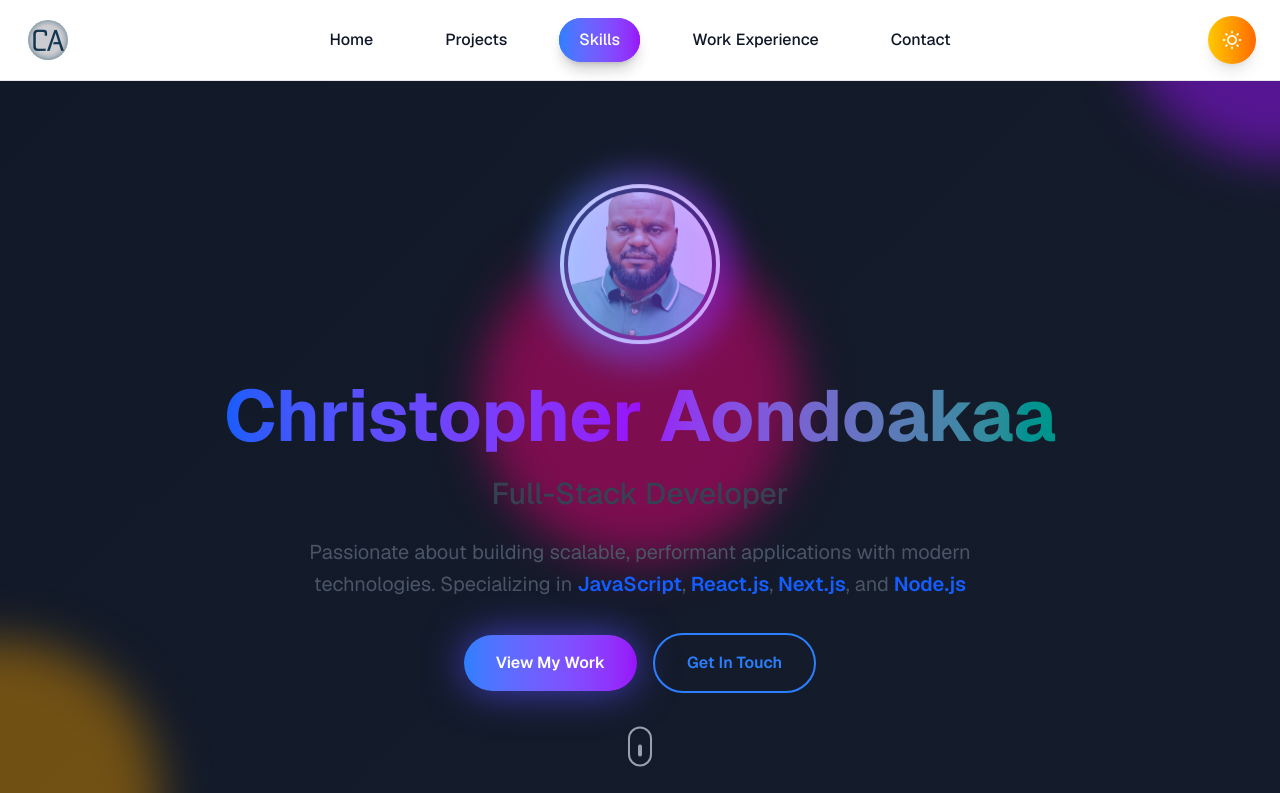
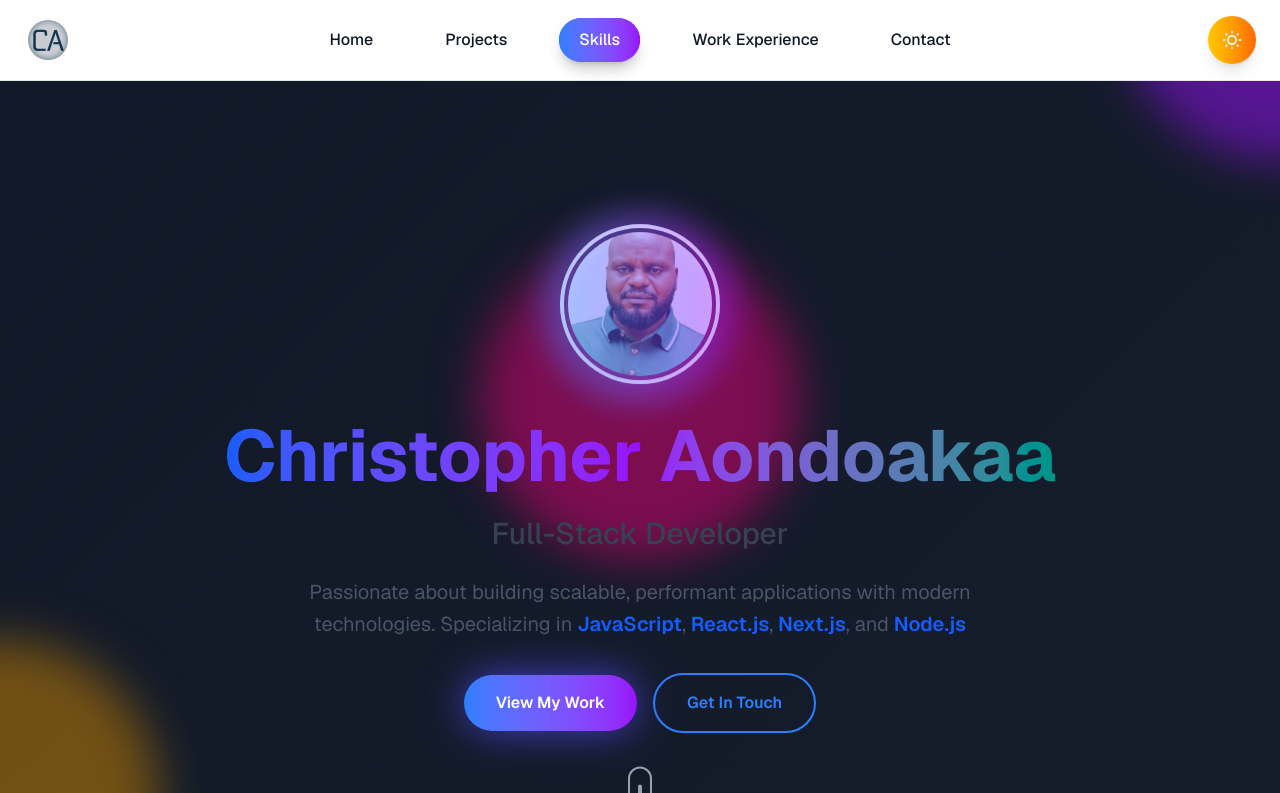
Before and after one commit to descmd1/portfolio, a Next.js app: page / in a window 1280 px wide. Shown: the top 793 px of the page. Built offline with nearby package versions, Linux system fonts and the light colour scheme.

Commit message:
edited page file

```diff
--- a/app/page.js
+++ b/app/page.js
@@ -479,7 +479,7 @@ useEffect(() => {
       </AnimatePresence>
 
       {/* Hero Section */}
-      <section id="home" className="min-h-screen flex flex-col justify-center items-center px-6 pt-32 md:pt-20 relative">
+      <section id="home" className="min-h-screen flex flex-col justify-center items-center px-6 pt-32 md:pt-20 relative mt-10">
         <div className="max-w-4xl mx-auto text-center z-10">
           {/* Profile Image */}
           <motion.div
```
